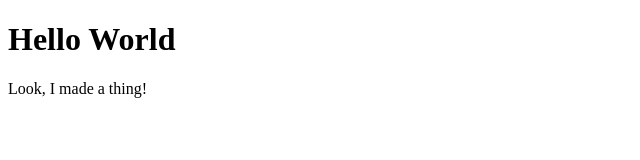
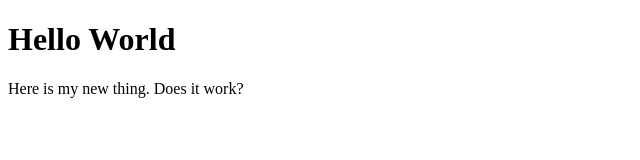
Before and after one commit to pweirich/pweirich.github.io, a plain HTML site: page index.html in a window 1280 px wide. Shown: the whole page, without its empty margins (0-640 px from the left). Drawn offline with Linux system fonts and the light colour scheme.

Commit message:
Update index.html

```diff
--- a/index.html
+++ b/index.html
@@ -2,6 +2,6 @@
 <html>
 <body>
 <h1>Hello World</h1>
-<p>Look, I made a thing!</p>
+<p>Here is my new thing. Does it work?</p>
 </body>
 </html>
```
